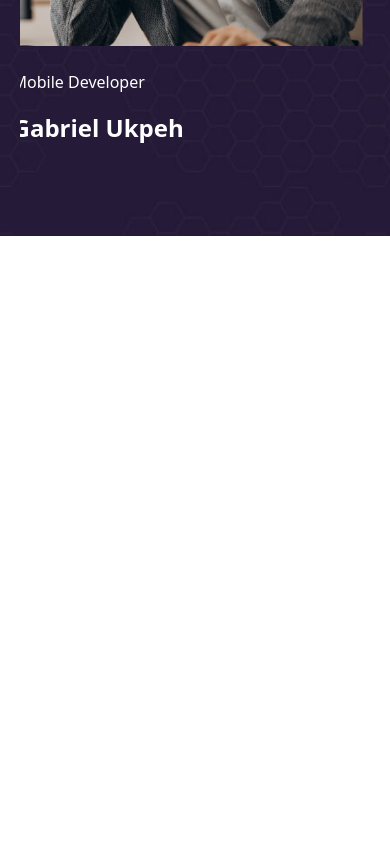
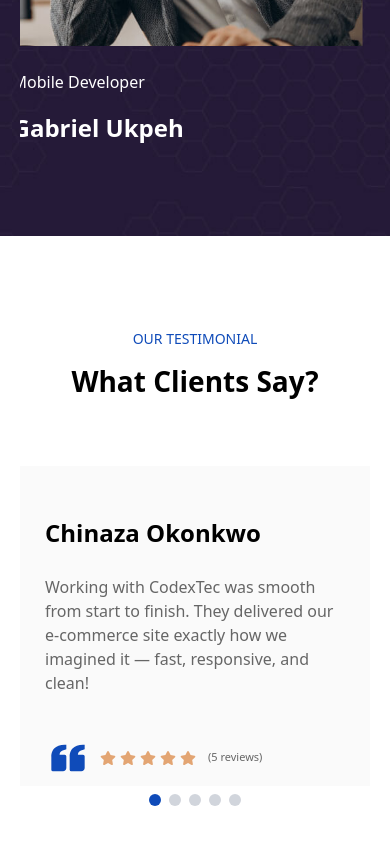
Before and after one commit to spanzyteo/codextec, a React (Vite) app: page / in a window 390 px wide. Shown: the part 6811-7655 px from the top of the page. Before the commit the page ends 7047 px from the top, so only its background shows below. Built offline with nearby package versions, Linux system fonts and the light colour scheme.

Commit message:
create Testimonials sections

```diff
--- /dev/null
+++ b/src/Components/Home/Testimonials.tsx
@@ -0,0 +1,126 @@
+import { useEffect, useRef, useState } from 'react'
+import { reviews } from '../../utils/reviews'
+import { motion } from 'framer-motion'
+import { BiSolidQuoteLeft } from 'react-icons/bi'
+import { FaStar } from 'react-icons/fa6'
+
+const Testimonials = () => {
+  const [itemsToShow, setItemsToShow] = useState(3)
+  const [startIndex, setStartIndex] = useState(0)
+  const [isSmallScreen, setIsSmallScreen] = useState(false)
+  const containerRef = useRef<HTMLDivElement>(null)
+  const gap = 16
+
+  useEffect(() => {
+    const handleResize = () => {
+      const width = window.innerWidth
+      setIsSmallScreen(width < 768)
+
+      if (width >= 1024) {
+        setItemsToShow(3)
+      } else if (width >= 768) {
+        setItemsToShow(1)
+      } else {
+        setItemsToShow(1)
+      }
+    }
+
+    window.addEventListener('resize', handleResize)
+    handleResize()
+
+    return () => {
+      window.removeEventListener('resize', handleResize)
+    }
+  }, [])
+
+  const maxIndex = reviews.length - itemsToShow
+  const itemWidth = containerRef.current
+    ? (containerRef.current.offsetWidth - (itemsToShow - 1) * gap) / itemsToShow
+    : 0
+
+  useEffect(() => {
+    const interval = setInterval(() => {
+      setStartIndex((prevIndex) => (prevIndex >= maxIndex ? 0 : prevIndex + 1))
+    }, 8000)
+
+    return () => clearInterval(interval)
+  }, [maxIndex])
+
+  const handleScrollButton = (index: number) => {
+    setStartIndex(index)
+  }
+
+  return (
+    <div className="flex flex-col py-[90px] mx-auto px-5 md:px-20">
+      <h2 className="text-center text-[14px] leading-[26px] text-[#0F4BB9] font-medium">
+        OUR TESTIMONIAL
+      </h2>
+      <h1 className="font-bold text-[28px] text-center mt-2">
+        What Clients Say?
+      </h1>
+
+      {/* Project Container */}
+      <div
+        ref={containerRef}
+        className="overflow-hidden w-full lg:w-full flex mt-16 mx-auto "
+      >
+        <motion.div
+          className="flex flex-nowrap"
+          animate={{ x: `-${startIndex * (itemWidth + gap)}px` }}
+          transition={{ duration: 0.6, ease: 'easeInOut' }}
+          style={{ width: reviews.length * (itemWidth + gap) }}
+        >
+          {reviews.map((item, index) => (
+            <div
+              key={item.id}
+              className="flex-shrink-0 aspect-[4/3] relative cursor-pointer group"
+              style={{
+                width: `${itemWidth}px`,
+                marginRight: index !== reviews.length - 1 ? `${gap}px` : '0px',
+              }}
+            >
+              <div className="bg-[#FAFAFA] flex flex-col h-full min-h-[320px] py-6 relative">
+                <div className="flex flex-col gap-6 p-[25px] h-full">
+                  <h1 className="font-semibold text-[24px]">{item.name}</h1>
+                  <p className="text-[#666666]">{item.review}</p>
+                </div>
+                <div className="flex items-center gap-3 absolute bottom-2 left-7">
+                  <BiSolidQuoteLeft className="text-[#0F4BB9] h-[40px] w-[40px]" />
+                  <div className="flex items-center gap-1">
+                    <FaStar className="text-[#e3a573]" />
+                    <FaStar className="text-[#e3a573]" />
+                    <FaStar className="text-[#e3a573]" />
+                    <FaStar className="text-[#e3a573]" />
+                    <FaStar className="text-[#e3a573]" />
+                  </div>
+                  <p className="text-[#666666] text-[11px] whitespace-nowrap">
+                    (5 reviews)
+                  </p>
+                </div>
+              </div>
+            </div>
+          ))}
+        </motion.div>
+      </div>
+
+      {/* Scroll Buttons for Small Screens */}
+      {isSmallScreen && (
+        <div className="flex justify-center gap-2 mt-2">
+          {Array.from({ length: maxIndex + 1 }).map((_, i) => (
+            <button
+              key={i}
+              onClick={() => handleScrollButton(i)}
+              aria-label={`Go to testimonial ${i + 1}`}
+              title={`Go to testimonial ${i + 1}`}
+              className={`w-3 h-3 rounded-full transition-colors duration-300 ${
+                i === startIndex ? 'bg-[#0F4BB9]' : 'bg-gray-300'
+              }`}
+            ></button>
+          ))}
+        </div>
+      )}
+    </div>
+  )
+}
+
+export default Testimonials
--- a/src/Home.tsx
+++ b/src/Home.tsx
@@ -4,6 +4,7 @@ import OurPortfolio from "./Components/Home/OurPortfolio"
 import SecondBanner from "./Components/Home/SecondBanner"
 import ServiceSection from "./Components/Home/ServiceSection"
 import TeamMembers from "./Components/Home/TeamMembers"
+import Testimonials from "./Components/Home/Testimonials"
 
 const Home = () => {
   return (
@@ -14,6 +15,7 @@ const Home = () => {
      <ServiceSection />
      <OurPortfolio />
      <TeamMembers />
+     <Testimonials />
     </>
   )
 }
--- /dev/null
+++ b/src/utils/reviews.ts
@@ -0,0 +1,38 @@
+export interface ReviewData {
+  id: number
+  name: string
+  review: string
+}
+
+export const reviews: ReviewData[] = [
+  {
+    id: 1,
+    name: 'Chinaza Okonkwo',
+    review:
+      'Working with CodexTec was smooth from start to finish. They delivered our e-commerce site exactly how we imagined it — fast, responsive, and clean!',
+  },
+  {
+    id: 2,
+    name: 'Jubril Adebayo',
+    review:
+      'The team truly understood our business needs. They built a professional landing page that has increased our customer sign-ups by over 40%.',
+  },
+  {
+    id: 3,
+    name: 'Esther Oluwadamilola',
+    review:
+      'What impressed me most was their communication. CodexTec kept me informed at every stage and delivered ahead of schedule. Highly recommend!',
+  },
+  {
+    id: 4,
+    name: 'Ikenna Umeh',
+    review:
+      'CodexTec transformed our online presence. Our new business website looks modern and works flawlessly across all devices. Great job!',
+  },
+  {
+    id: 5,
+    name: 'Fatima Yusuf',
+    review:
+      'Professionalism at its peak. I appreciate the attention to detail and how they brought my vision to life without stress. Thank you CodexTec!',
+  },
+]
```
